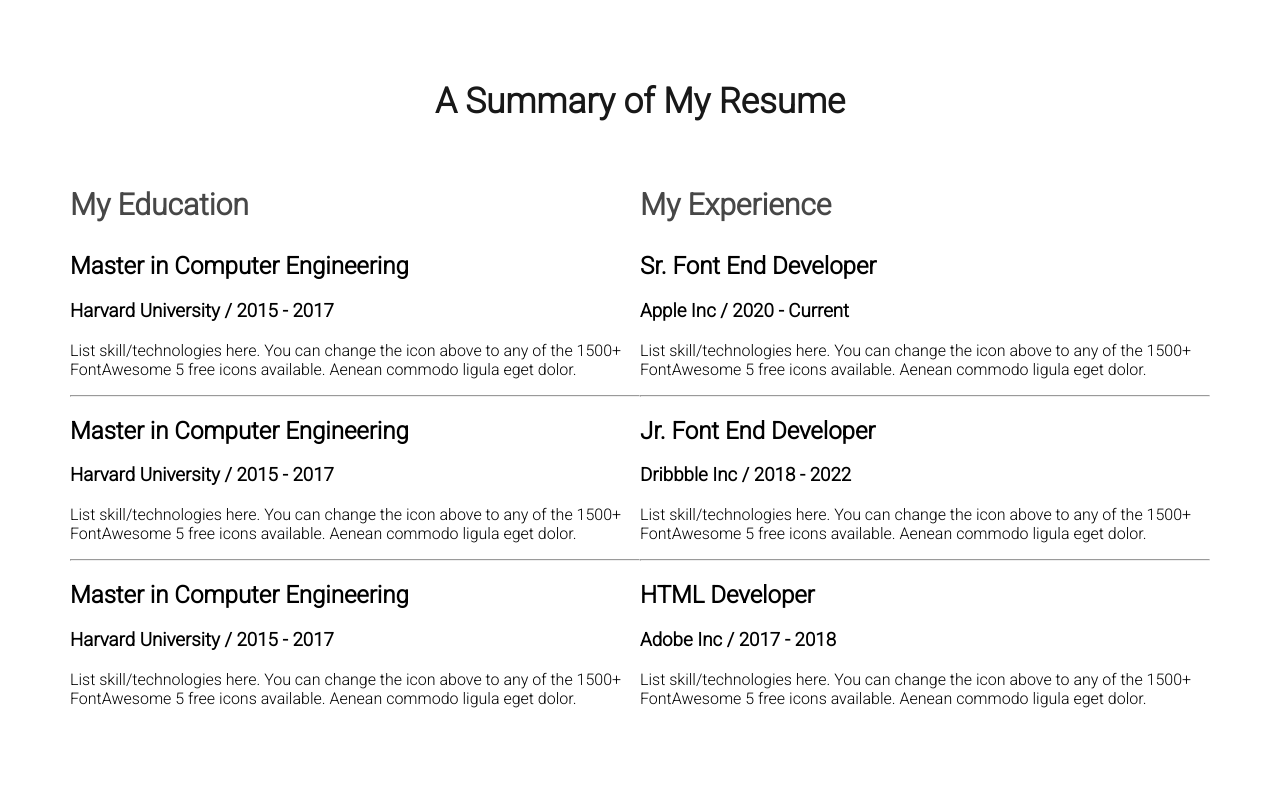
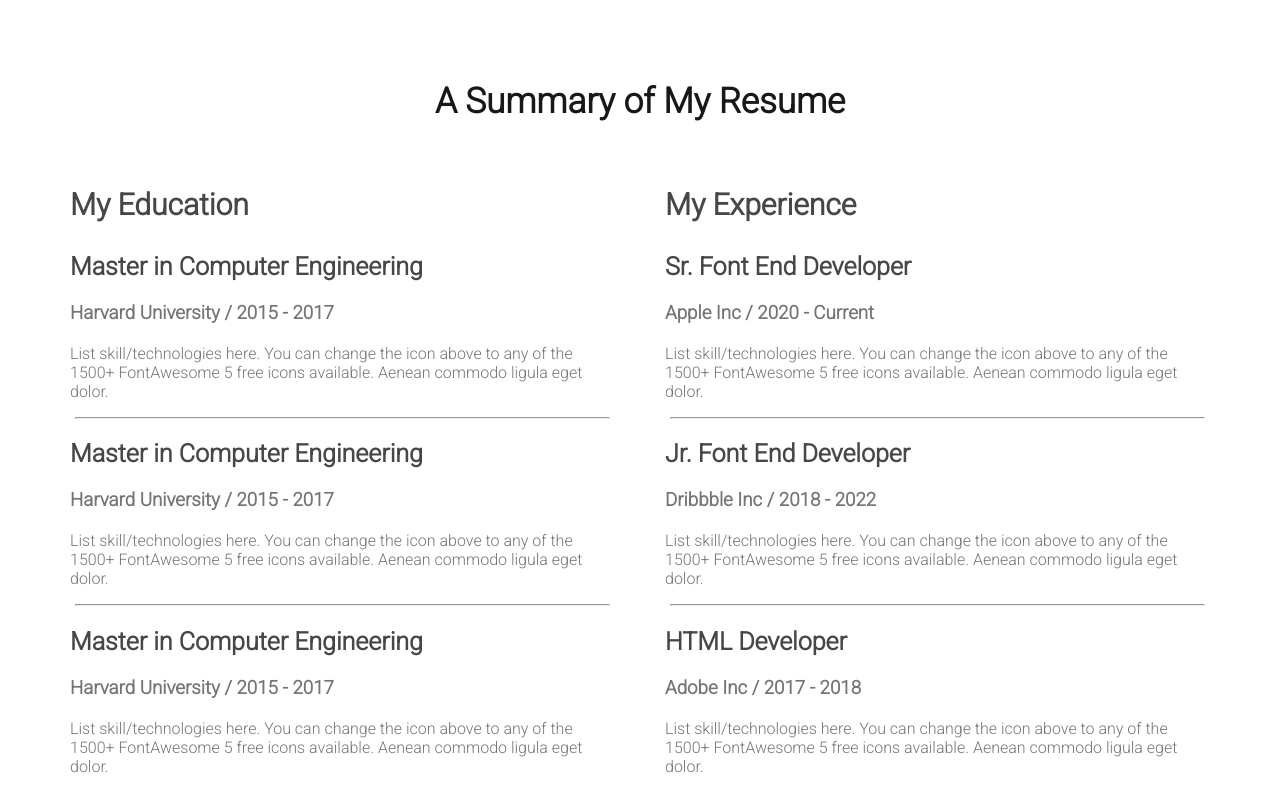
Before and after one commit to IffatHossanBithi/webdeveloper-protfolio, a plain HTML site: page index.html in a window 1280 px wide. Shown: the part 2210-3010 px from the top of the page. Before the commit the page ends 2942 px from the top, so only its background shows below. Drawn offline with Linux system fonts and the light colour scheme.

Commit message:
updated resume summary section

```diff
--- a/style.css
+++ b/style.css
@@ -140,4 +140,21 @@ font-weight: 700;
 }
 .resume-container{
     display: flex;
+    gap: 50px;
 }
+.resume-item-title{
+    color:#474747;
+    font-size: 25px;
+    font-weight: 700
+    margin-bottom:10px;
+}
+.resume-item-institute{
+    margin-bottom: 20px;
+    margin-top: 0px;
+}
+.resume-item-institute , .resume-item-description {
+    color: #757575;
+}
+.resume-container hr{
+    margin:5px;
+}
```
